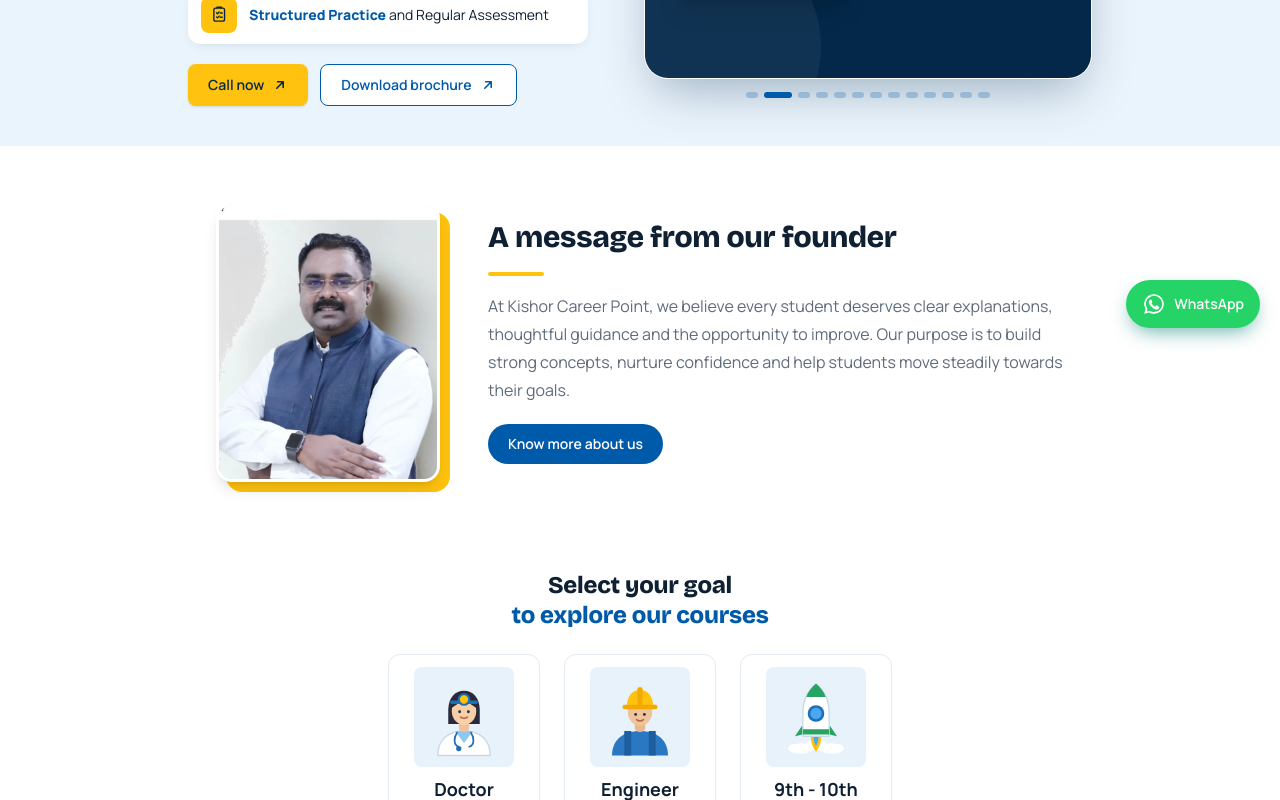
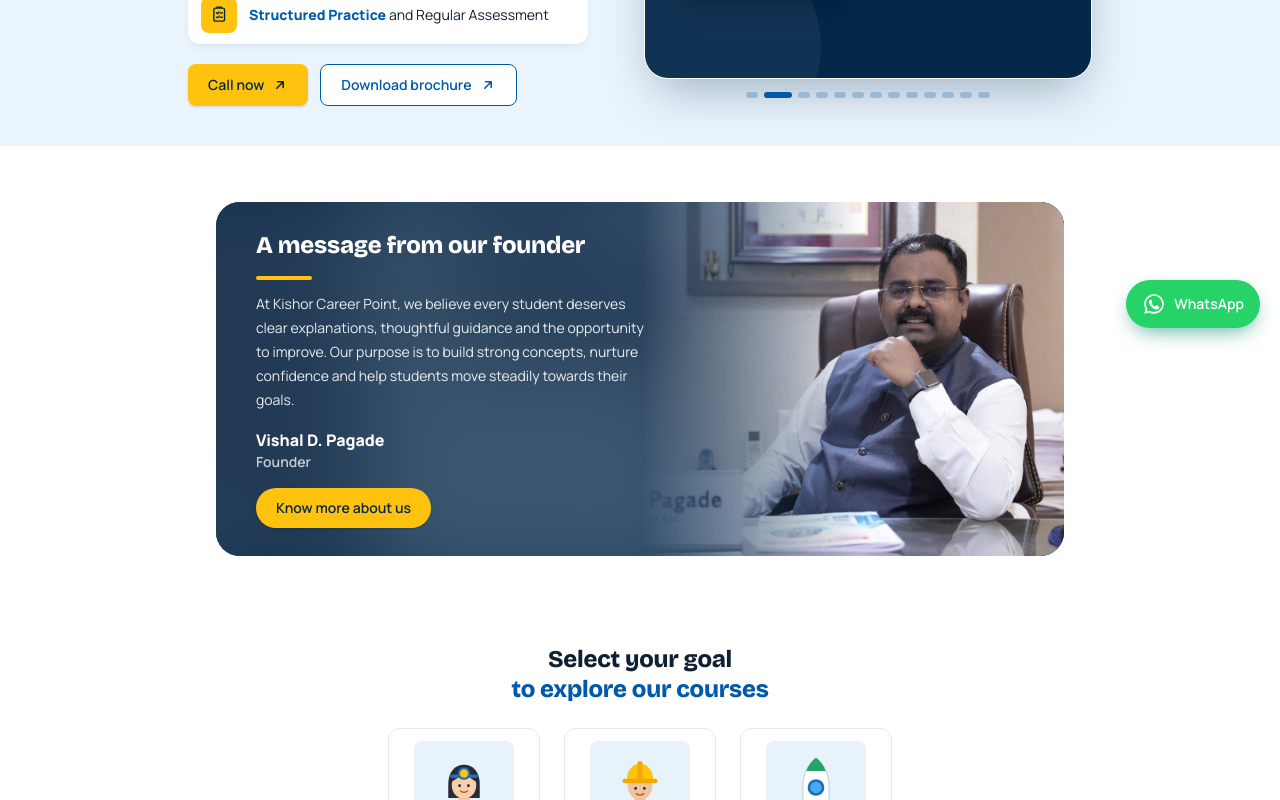
Before and after one commit to vaibhav-jadhav/kishorcareerpoint, a Next.js app: page / in a window 1280 px wide. Shown: the part 452-1252 px from the top of the page. Built offline with nearby package versions, Linux system fonts and the light colour scheme.

Commit message:
update: saheb photo

```diff
--- a/app/globals.css
+++ b/app/globals.css
@@ -63,6 +63,19 @@ h2,
 h3 {
   font-family: var(--font-display);
   letter-spacing: -0.01em;
+}
+
+/* Founder banner: the sharp photo dissolves into the blurred copy behind it. */
+.founder-fade {
+  -webkit-mask-image: linear-gradient(to bottom, #000 72%, transparent 100%);
+  mask-image: linear-gradient(to bottom, #000 72%, transparent 100%);
+}
+
+@media (min-width: 768px) {
+  .founder-fade {
+    -webkit-mask-image: linear-gradient(to right, transparent 24%, #000 64%);
+    mask-image: linear-gradient(to right, transparent 24%, #000 64%);
+  }
 }
 
 ::selection {
--- a/components/home/FounderSection.tsx
+++ b/components/home/FounderSection.tsx
@@ -3,40 +3,61 @@ import { Button } from "@/components/ui/Button";
 import { Reveal } from "@/components/ui/Reveal";
 import { founderMessage } from "@/content/home";
 
+/**
+ * Founder message as a photo banner. The whole photo is shown, with him on the
+ * right; the left side of the photo turns transparent over a blurred, tinted
+ * copy of itself, and the text sits there. On phones the photo sits on top and
+ * its bottom edge fades into the text.
+ */
 export function FounderSection() {
   return (
     <section className="bg-white py-10 sm:py-14" aria-labelledby="founder-heading">
-      <div className="mx-auto flex max-w-4xl flex-col items-center gap-8 px-5 sm:flex-row sm:gap-12 sm:px-6">
-        <Reveal from="left" className="shrink-0">
-          <div className="relative">
-            <span
-              className="absolute -bottom-2.5 -right-2.5 h-full w-full rounded-2xl bg-sun"
+      <div className="mx-auto max-w-4xl px-4 sm:px-6">
+        <Reveal from="up">
+          <div className="relative isolate overflow-hidden rounded-3xl bg-brand-dark">
+            {/* Blurred copy of the photo fills the card behind everything. */}
+            <Image
+              src="/about/founder-wide.jpg"
+              alt=""
               aria-hidden="true"
+              fill
+              sizes="400px"
+              className="-z-20 scale-125 object-cover object-top blur-2xl"
             />
+            <span className="absolute inset-0 -z-10 bg-brand-dark/75" aria-hidden="true" />
+
+            {/* Sharp photo, fading out towards the text. */}
+            <div className="founder-fade absolute inset-x-0 top-0 aspect-[2170/1382] md:inset-x-auto md:right-0 md:h-full md:w-auto md:aspect-[2170/1382]">
               <Image
-              src="/about/owner.jpg"
-              alt="Owner of Kishor Career Point"
-              width={656}
-              height={900}
-              sizes="(min-width: 640px) 224px, 192px"
-              className="relative aspect-[4/5] w-48 rounded-2xl border-[3px] border-white bg-[#efe9dd] object-cover object-top shadow-lg sm:w-56"
+                src="/about/founder-wide.jpg"
+                alt={`${founderMessage.name}, ${founderMessage.role} of Kishor Career Point`}
+                fill
+                sizes="(min-width: 768px) 570px, 100vw"
+                className="object-cover object-right"
               />
             </div>
-        </Reveal>
 
-        <Reveal from="right" className="text-center sm:text-left">
+            <div className="relative px-6 pb-7 pt-[calc((100vw-2rem)/1.5695+1rem)] text-white sm:pt-[calc((100vw-3rem)/1.5695+1rem)] md:flex md:min-h-[21rem] md:items-center md:px-10 md:py-7">
+              <div className="md:w-[25rem]">
                 <h2
                   id="founder-heading"
-            className="text-2xl font-extrabold leading-tight tracking-tight text-ink sm:text-3xl"
+                  className="text-xl font-extrabold leading-tight tracking-tight sm:text-2xl"
                 >
                   {founderMessage.heading}
                 </h2>
-          <span className="mx-auto mt-4 block h-1 w-14 rounded-full bg-sun sm:mx-0" aria-hidden="true" />
-          <p className="mt-4 max-w-xl text-sm leading-7 text-muted sm:text-base">{founderMessage.text}</p>
-          <div className="mt-5">
-            <Button href="/about-us" variant="primary">
+                <span className="mt-4 block h-1 w-14 rounded-full bg-sun" aria-hidden="true" />
+                <p className="mt-3 text-sm leading-6 text-white/90">{founderMessage.text}</p>
+                <p className="mt-4 text-base font-extrabold">
+                  {founderMessage.name}
+                  <span className="block text-sm font-semibold text-white/75">{founderMessage.role}</span>
+                </p>
+                <div className="mt-4">
+                  <Button href="/about-us" variant="sun">
                     Know more about us
                   </Button>
+                </div>
+              </div>
+            </div>
           </div>
         </Reveal>
       </div>
--- a/content/home.ts
+++ b/content/home.ts
@@ -12,6 +12,8 @@ export type HeroStat = {
 
 export const founderMessage = {
   heading: "A message from our founder",
+  name: "Vishal D. Pagade",
+  role: "Founder",
   text: "At Kishor Career Point, we believe every student deserves clear explanations, thoughtful guidance and the opportunity to improve. Our purpose is to build strong concepts, nurture confidence and help students move steadily towards their goals.",
 };
 
```
Also changed, not shown: public/about/founder-wide.jpg (added). Lines whose indentation alone changed are shown as unchanged.
